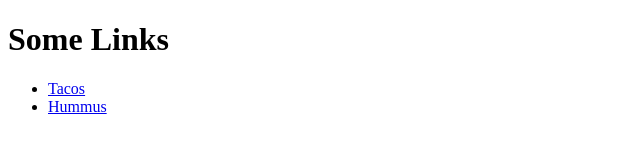
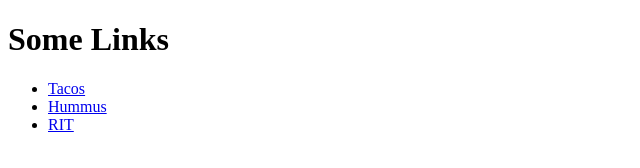
Before and after one commit to ahf-rit/IGME-110-Repo, a plain HTML site: page index.html in a window 1280 px wide. Shown: the full height of the page, 0-640 px from the left. Drawn offline with Linux system fonts and the light colour scheme.

Commit message:
Update index.html

```diff
--- a/index.html
+++ b/index.html
@@ -10,6 +10,7 @@
   <ul>
     <li><a href="https://en.wikipedia.org/wiki/Taco">Tacos</a></li>
     <li><a href="https://en.wikipedia.org/wiki/Hummus">Hummus</a></li>
+    <li><a href="https:www.rit.edu">RIT</a></li>
   </ul>
 </body>
 </html>
```
